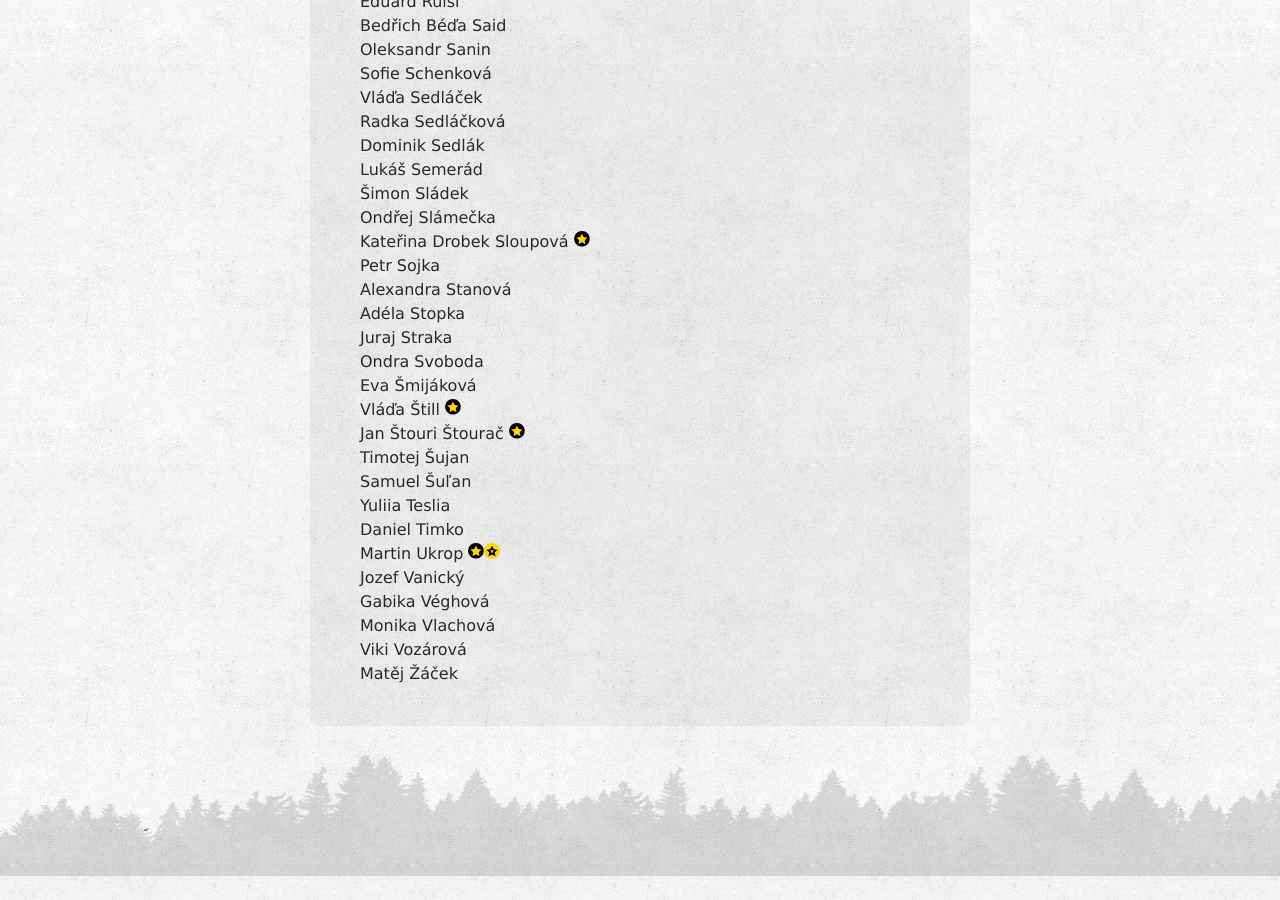
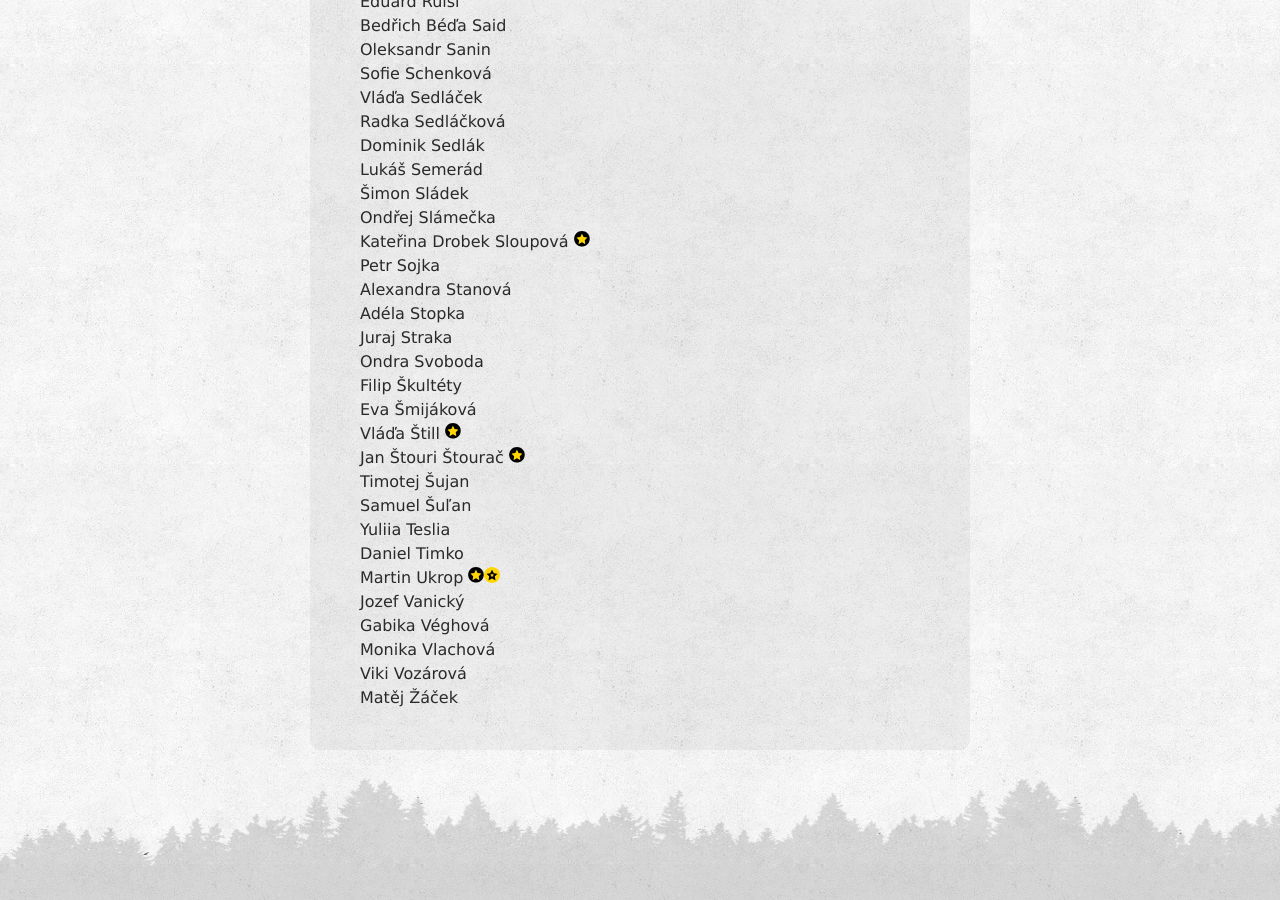
Before and after one commit to zverinec/zverinec-web, a Jekyll site: the page built from _pages/members.md, in a window 1280 px wide and 900 px high, scrolled down 3736 px. Built offline with Jekyll 4.4.1, drawn with Linux system fonts in a browser that asks for light colours; comment, search, counter and statistics services are not loaded.

Commit message:
Update members.md

```diff
--- a/_pages/members.md
+++ b/_pages/members.md
@@ -154,6 +154,7 @@ Alexandra Stanová<br/>
 Adéla Stopka<br/>
 Juraj Straka<br/>
 Ondra Svoboda<br/>
+Filip Škultéty<br/>
 Eva Šmijáková<br/>
 Vláďa Štill <img src="img/rad.svg" class="rad" title="Řád přítele severské zvěře za mimořádný nekromantický počin oživení InterLoSa" /><br/>
 Jan Štouri Štourač <img src="img/rad.svg" class="rad" title="Řád přítele severské zvěře za práci na back-endu KSI webu" /><br/>
```
